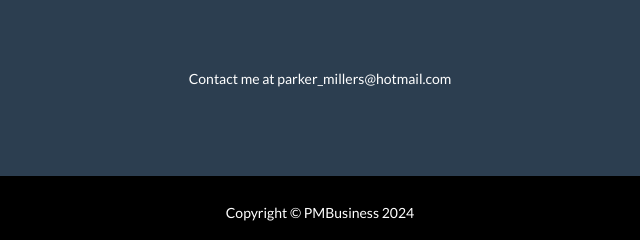
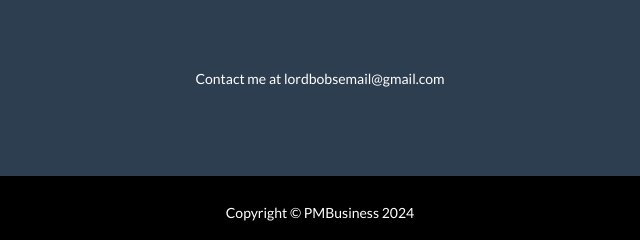
Before and after one commit to BobsFightNews/BobsFightNews.github.io, a plain HTML site: page index.html in a window 1280 px wide. Shown: the part 3447-3687 px from the top of the page, 320-960 px from the left. Drawn offline with nearby package versions, Linux system fonts and the light colour scheme; files whose address does not match are found by name.

Commit message:
Update index.html

```diff
--- a/index.html
+++ b/index.html
@@ -725,7 +725,7 @@
                     <div class="col-lg-4 mb-5 mb-lg-0">
                         <h4 class="text-uppercase mb-4"></h4>
                         <!--<a class="btn btn-outline-light btn-social mx-1" href="https://github.com/ParkerMillerBusiness"><i class="fab fa-fw fa-github"></i></a> -->
-                        <div class="container"><small>Contact me at parker_millers@hotmail.com</small></div>
+                        <div class="container"><small>Contact me at lordbobsemail@gmail.com</small></div>
                         <!-- <a class="btn btn-outline-light btn-social mx-1" href="https://www.linkedin.com/in/parker-miller-223b56208/"><i class="fab fa-fw fa-linkedin-in"></i></a>-->
                         <!-- <a class="btn btn-outline-light btn-social mx-1" href="#!"><i class="fab fa-fw fa-dribbble"></i></a> -->
                     </div>
```
